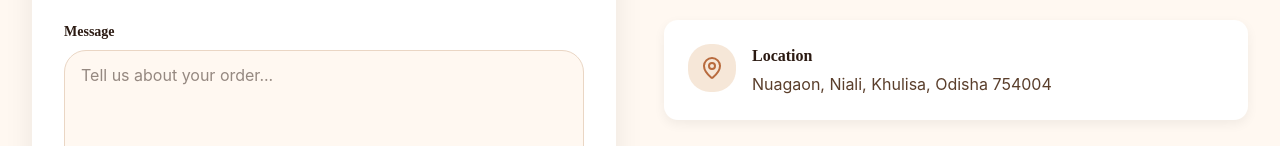
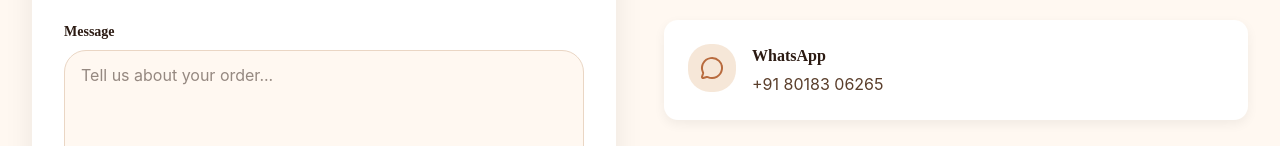
Before and after one commit to NiharikaNeha/Bakery_Website, a React (Vite) app: page /contact in a window 1280 px wide. Shown: the part 444-590 px from the top of the page. Built offline with nearby package versions, Linux system fonts and the light colour scheme; no server answers.

Commit message:
changes contactsection.jsx

```diff
--- a/src/components/ContactSection.jsx
+++ b/src/components/ContactSection.jsx
@@ -1,6 +1,6 @@
 import React, { useState } from "react";
 import { motion } from "framer-motion";
-import { Phone, MapPin, Send } from "lucide-react";
+import { Phone, MapPin, Send, MessageCircle } from "lucide-react";
 
 const ContactSection = () => {
   const [formData, setFormData] = useState({
@@ -18,6 +18,17 @@
 
   const handleSubmit = (e) => {
     e.preventDefault();
+
+    // Construct WhatsApp message
+    const whatsappNumber = "918018306265";
+    const text = encodeURIComponent(
+      `Hello! My name is ${formData.name}.\n\n${formData.message}`,
+    );
+    const whatsappUrl = `https://wa.me/${whatsappNumber}?text=${text}`;
+
+    // Open WhatsApp in a new tab
+    window.open(whatsappUrl, "_blank");
+
     setIsSubmitted(true);
     setTimeout(() => {
       setIsSubmitted(false);
@@ -31,6 +42,12 @@
       title: "Phone",
       details: "+91 80183 06265",
       link: "tel:+918018306265",
+    },
+    {
+      icon: MessageCircle,
+      title: "WhatsApp",
+      details: "+91 80183 06265",
+      link: "https://wa.me/918018306265",
     },
     {
       icon: MapPin,
```
